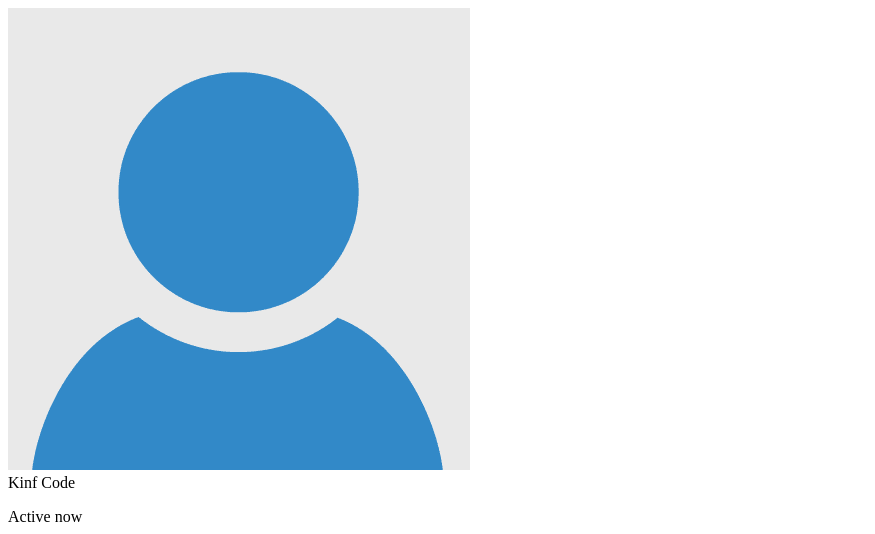
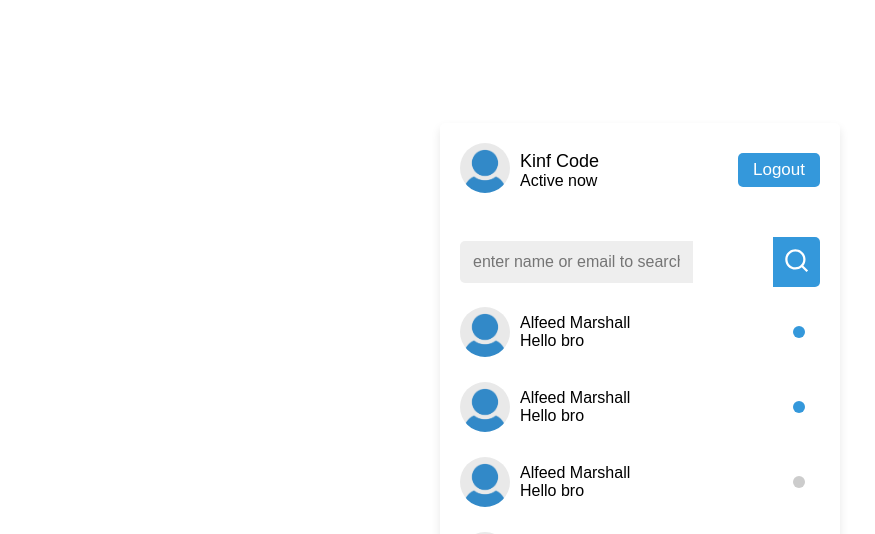
Before and after one commit to RahulThalwal/Chat-app-using-php-and-js, a PHP site: page /home.html in a window 1280 px wide. Shown: the top 534 px of the page, without its empty margins (0-875 px from the left). Run offline with PHP 8.4, Linux system fonts and the light colour scheme.

Commit message:
Add homepage and their css

```diff
--- a/css/style.css
+++ b/css/style.css
@@ -28,28 +28,32 @@
  }
 
  .btn,
-.delete-btn{
+ .delete-btn {
      width: 100%;
      border-radius: 5px;
      padding: 10px 30px;
      color: var(--white);
 
-    display:block;
+     display: block;
      text-align: center;
      cursor: pointer;
      font-size: 20px;
-    margin-top: 10px ;
+     margin-top: 10px;
  }
-.btn{
+
+ .btn {
      background: var(--blue);
  }
-.btn:hover{
+
+ .btn:hover {
      background: var(--dark-blue);
  }
-.delete-btn{
+
+ .delete-btn {
      background: var(--red);
  }
-.delete-btn:hover{
+
+ .delete-btn:hover {
      background: var(--dark-red);
  }
 
@@ -98,14 +102,155 @@
      margin: 10px 0;
      background: var(--light-bg);
  }
-.form-container form p{
+
+ .form-container form p {
      margin-top: 15px;
      font-size: 20px;
      color: var(--blue)
  }
+
  .form-container form p a {
      color: var(--red);
  }
-.form-container form p a:hover{
+
+ .form-container form p a:hover {
      text-decoration: underline;
  }
+
+ .container {
+     min-height: 100vh;
+     display: flex;
+     justify-content: center;
+     align-items: center;
+     padding: 20px;
+ }
+
+ .container .users {
+     padding: 20px;
+     background: var(--white);
+     box-shadow: var(--box-shadow);
+     width: 400px;
+     border-radius: 5px;
+ }
+
+ .container .users .profile {
+     display: flex;
+     align-items: center;
+     padding-bottom: 20px;
+     justify-content: space-between;
+ }
+
+ .content img {
+     height: 50px;
+     width: 50px;
+     border-radius: 50px;
+     object-fit: cover;
+ }
+
+ header .content {
+     display: flex;
+     align-items: center;
+
+
+ }
+
+ header .content .details {
+     color: #000;
+     margin-Left: 10px;
+
+ }
+
+ header .content span {
+     font-size: 18px;
+     font-weight: 500;
+ }
+
+ header .logout {
+     display: block;
+     background: var(--blue);
+     color: var(--white);
+     padding: 7px 15px;
+     text-decoration: none;
+     border-radius: 5px;
+     font-size: 17px;
+     cursor: pointer;
+ }
+
+ header .logout:hover {
+     background: var(--dark-blue);
+ }
+
+ .users .search {
+     margin: 20px 0;
+     display: flex;
+     position: relative;
+     align-items: center;
+     justify-content: space-between;
+ }
+
+ .users .search input {
+     height: 42px;
+     width: calc(100% - 50-px);
+     font-size: 16px;
+     background: var(--light-bg);
+     padding: 0 13px;
+     border-radius: 5px 0 0 5px;
+ }
+
+ .users .search button {
+     width: 47px;
+     height: 42;
+     cursor: pointer;
+
+     background: var(--blue);
+     padding: 10px;
+     border-radius: 0 5px 5px 0;
+ }
+
+ .users .search button:hover {
+     background: var(--dark-blue);
+ }
+
+ .all_users {
+     max-height: 350px;
+     overflow-y: auto;
+ }
+
+ .all_users::-webkit-scrollbar{
+    width: 0px;
+ }
+
+ .all_users .content {
+     display: flex;
+     align-items: center;
+ }
+
+ .all_users .details {
+    margin-left:10px;
+     color: #000
+ }
+
+ .all_users a {
+     display: flex;
+     align-items: center;
+     justify-content: space-between;
+     padding-bottom: 10px;
+     margin-bottom: 15px;
+     padding-right: 15px;
+
+ }
+
+ .all_users a:last-child{
+    margin-bottom: 0;
+ }
+
+ .all_users a .status-dot{
+    background:var(--blue);
+    padding-left: 10px;
+    height: 12px;
+    width:12px;
+    border-radius: 10px;
+ }
+ .all_users a .status-dot.offline{
+    background: #ccc
+ }
--- a/home.html
+++ b/home.html
@@ -3,25 +3,104 @@
     <head>
         <meta charset="UTF-8">
         <meta name="viewport" content="width=device-width, initial-scale=1.0">
+        <link rel="stylesheet" href="css/style.css">
         <title>Home Page</title>
     </head>
     <body>
-    <div class="container"></div>
+        <div class="container">
             <section class="users">
                 <header class="profile">
                     <div class="content">
-                <a href="update_profile.html"><img src="uploaded_img/default-avatar.png" alt=""></a>
+                        <a href="update_profile.html"><img
+                                src="uploaded_img/default-avatar.png" alt></a>
                         <div class="details">
                             <span>Kinf Code</span>
                             <p>Active now</p>
                         </div>
                     </div>
-            <a href="">Logout</a>
+                    <a href="" class="logout">Logout</a>
                 </header>
-        <form action="" method="post">
-<input type="text" name="search_box" placeholder="enter name or email to search">
-<button name="search_user"><img src="'" alt=""> </button>
+                <form action="" method="post" class="search">
+                    <input type="text" name="search_box"
+                        placeholder="enter name or email to search">
+                    <button name="search_user"><img src="images/search.svg" alt>
+                    </button>
                 </form>
+                <div class="all_users">
+                    <a href="#">
+                        <div class="content">
+                            <img src="uploaded_img/default-avatar.png" alt="">
+                            <div class="details">
+                                <span>Alfeed Marshall</span>
+                                <p>Hello bro</p>
+                            </div>
+                        </div>
+                        <div class="status-dot">
+
+                        </div>
+                    </a>
+                     <a href="#">
+                        <div class="content">
+                            <img src="uploaded_img/default-avatar.png" alt="">
+                            <div class="details">
+                                <span>Alfeed Marshall</span>
+                                <p>Hello bro</p>
+                            </div>
+                        </div>
+                        <div class="status-dot">
+
+                        </div>
+                    </a>
+                     <a href="#">
+                        <div class="content">
+                            <img src="uploaded_img/default-avatar.png" alt="">
+                            <div class="details">
+                                <span>Alfeed Marshall</span>
+                                <p>Hello bro</p>
+                            </div>
+                        </div>
+                        <div class="status-dot offline">
+
+                        </div>
+                    </a>
+                                         <a href="#">
+                        <div class="content">
+                            <img src="uploaded_img/default-avatar.png" alt="">
+                            <div class="details">
+                                <span>Alfeed Marshall</span>
+                                <p>Hello bro</p>
+                            </div>
+                        </div>
+                        <div class="status-dot offline">
+
+                        </div>
+                    </a>
+                                         <a href="#">
+                        <div class="content">
+                            <img src="uploaded_img/default-avatar.png" alt="">
+                            <div class="details">
+                                <span>Alfeed Marshall</span>
+                                <p>Hello bro</p>
+                            </div>
+                        </div>
+                        <div class="status-dot offline">
+
+                        </div>
+                    </a>
+                                         <a href="#">
+                        <div class="content">
+                            <img src="uploaded_img/default-avatar.png" alt="">
+                            <div class="details">
+                                <span>Alfeed Marshall</span>
+                                <p>Hello bro</p>
+                            </div>
+                        </div>
+                        <div class="status-dot offline">
+
+                        </div>
+                    </a>
+                </div>
             </section>
+        </div>
     </body>
 </html>
```
Also changed, not shown: update_profile.html (added, +11 -0 lines). Lines whose indentation alone changed are shown as unchanged.
